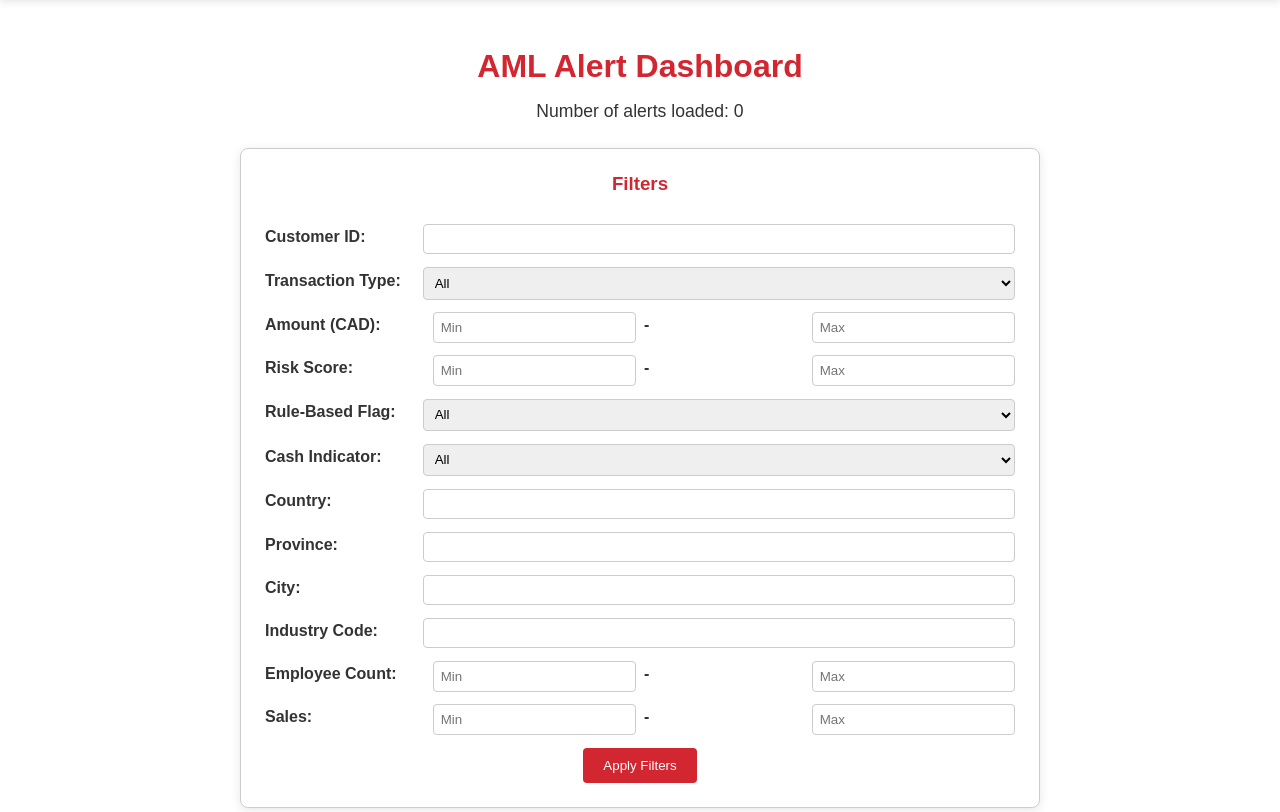
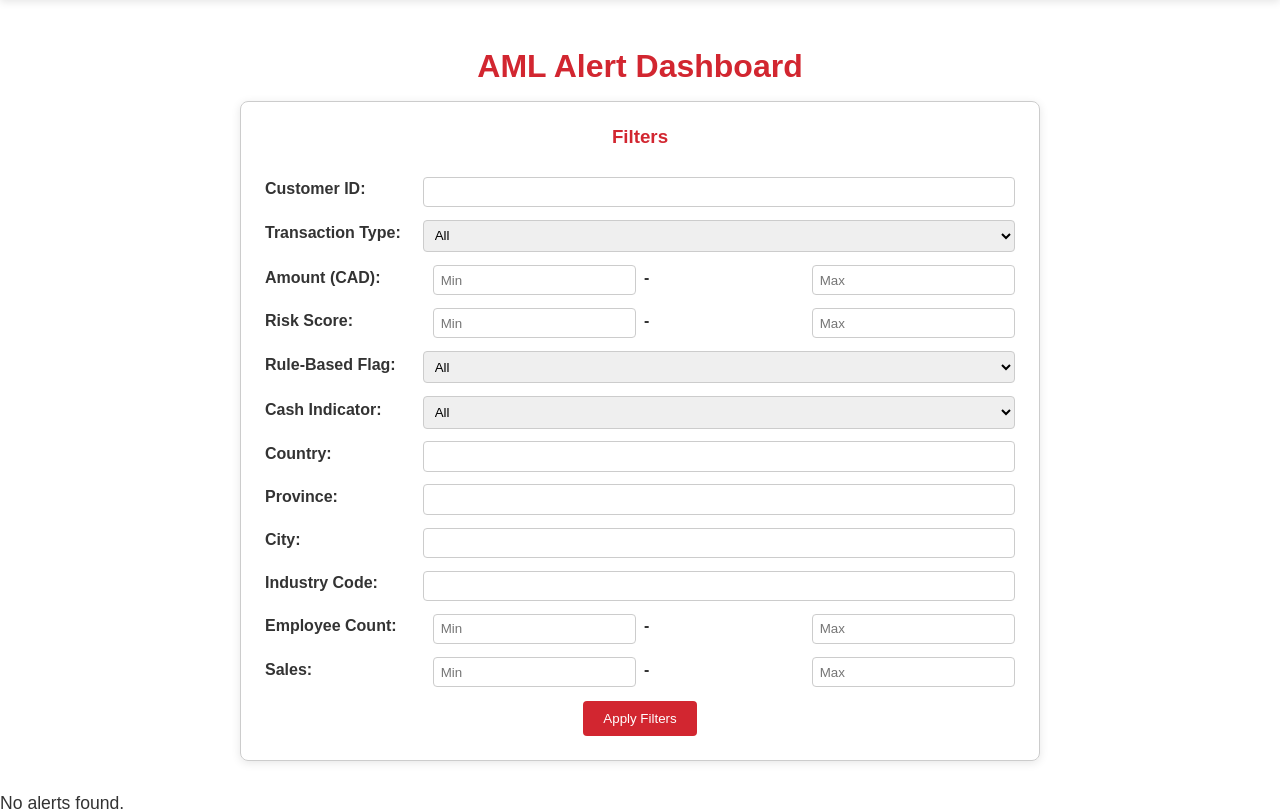
Before and after one commit to Kevlar-sudo/IMI_Big_Data_and_AI_Competition, a Flask app: page /explore in a window 1280 px wide. Shown: the part 65-877 px from the top of the page. Run offline with Flask 3, Linux system fonts and the light colour scheme; the visitor is signed in with stand-in values (Sample User, id 1); data that the repository does not hold is empty.

Commit message:
Update index_mvp.html

```diff
--- a/templates/index_mvp.html
+++ b/templates/index_mvp.html
@@ -131,7 +131,7 @@
 
   <!-- Page Header -->
   <h1>AML Alert Dashboard</h1>
-  <p>Number of alerts loaded: {{ alert_count }}</p>
+  <!-- <p>Number of alerts loaded: {{ alert_count }}</p> -->
 
   <!-- Filters Section -->
   <div id="filters">
```
